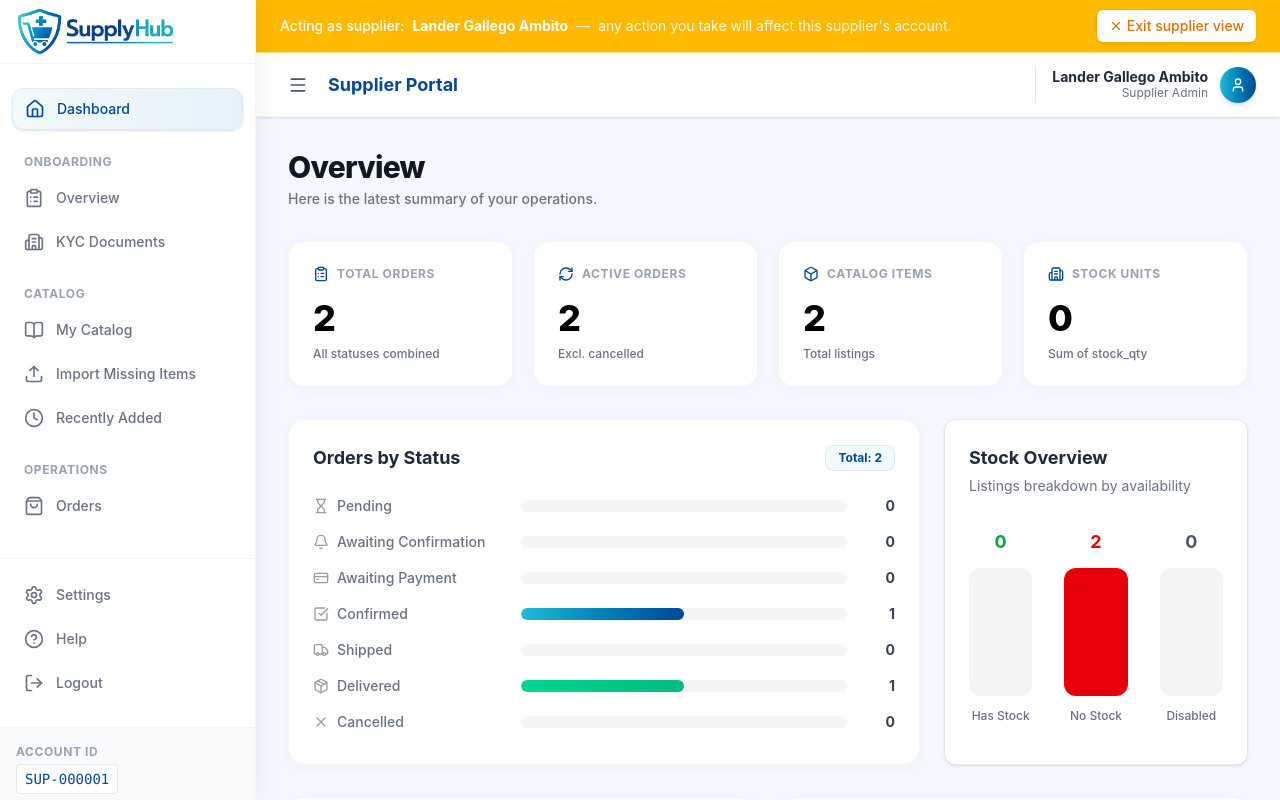
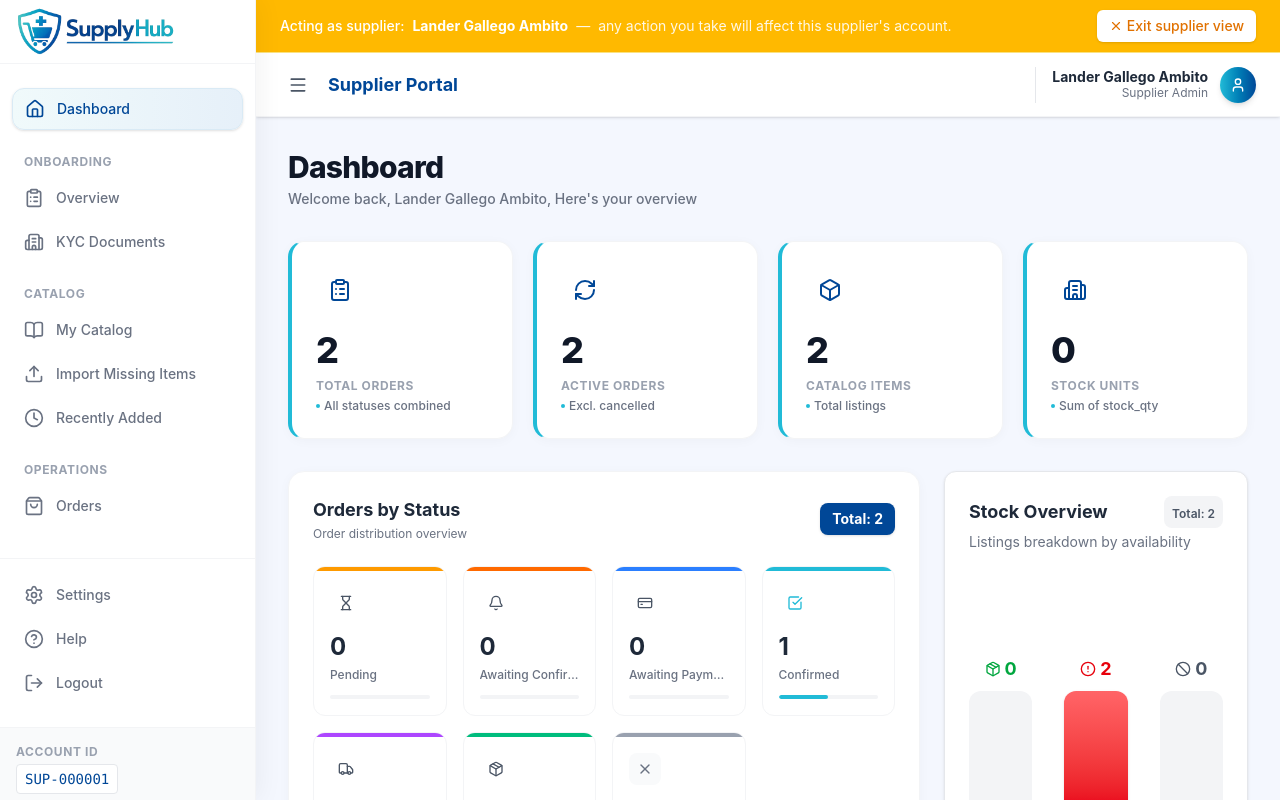
Before and after one commit to yujiin770/supply-hub, a React (Vite) app: page / in a window 1280 px wide. Built offline with nearby package versions, Linux system fonts and the light colour scheme.

Commit message:
update dashboard

```diff
--- a/src/App.tsx
+++ b/src/App.tsx
@@ -40,7 +40,6 @@ function App() {
     return () => clearTimeout(timer);
   }, []);
 
-
   if (loading) {
     return (
       <DashboardLayout>
@@ -58,7 +57,29 @@ function App() {
         {/* Row 2: Charts Skeleton */}
         <div className="grid grid-cols-1 lg:grid-cols-3 gap-6 mb-8">
           <div className="lg:col-span-2">
-            <LoadingSkeleton type="chart" />
+            {/* Orders by Status Card Skeleton - Matching the actual card grid */}
+            <div className="bg-white rounded-2xl shadow-[0_2px_12px_rgba(0,0,0,0.03)] border border-gray-100 p-6">
+              <div className="flex items-center justify-between mb-6">
+                <div>
+                  <div className="h-6 bg-gray-100 rounded-md w-40 animate-pulse mb-2"></div>
+                  <div className="h-3 bg-gray-100 rounded-md w-48 animate-pulse"></div>
+                </div>
+                <div className="h-8 bg-gray-100 rounded-lg w-20 animate-pulse"></div>
+              </div>
+              <div className="grid grid-cols-2 sm:grid-cols-3 lg:grid-cols-4 gap-4">
+                {[1, 2, 3, 4, 5, 6, 7].map((i) => (
+                  <div key={i} className="rounded-xl border border-gray-100 overflow-hidden">
+                    <div className="h-1 w-full bg-gray-100 animate-pulse"></div>
+                    <div className="p-4">
+                      <div className="w-8 h-8 rounded-lg bg-gray-100 animate-pulse mb-3"></div>
+                      <div className="h-7 bg-gray-100 rounded-md w-12 mb-1 animate-pulse"></div>
+                      <div className="h-3 bg-gray-100 rounded-md w-20 mb-3 animate-pulse"></div>
+                      <div className="h-1 bg-gray-100 rounded-full animate-pulse"></div>
+                    </div>
+                  </div>
+                ))}
+              </div>
+            </div>
           </div>
           <div className="lg:col-span-1">
             <LoadingSkeleton type="chart" />
@@ -78,9 +99,9 @@ function App() {
       <Toaster position="top-right" richColors />
 
       <div className="mb-8">
-        <h1 className="text-3xl font-extrabold text-gray-900 tracking-tight">Overview</h1>
+        <h1 className="text-3xl font-extrabold text-gray-900 tracking-tight">Dashboard</h1>
         <p className="text-sm text-gray-500 font-medium mt-1">
-          Here is the latest summary of your operations.
+          Welcome back, Lander Gallego Ambito, Here's your overview
         </p>
       </div>
 
--- a/src/components/dashboard/OrdersByStatus.tsx
+++ b/src/components/dashboard/OrdersByStatus.tsx
@@ -1,3 +1,4 @@
+// src/components/dashboard/OrdersByStatus.tsx
 import React from 'react';
 import { Hourglass, Bell, CreditCard, CheckSquare, Truck, Package, X } from 'lucide-react';
 
@@ -7,46 +8,68 @@ interface OrdersByStatusProps {
 
 const OrdersByStatus: React.FC<OrdersByStatusProps> = ({ orders }) => {
     const statuses = [
-        { label: 'Pending', icon: Hourglass, color: 'from-amber-300 to-amber-400' },
-        { label: 'Awaiting Confirmation', icon: Bell, color: 'from-orange-300 to-orange-400' },
-        { label: 'Awaiting Payment', icon: CreditCard, color: 'from-blue-300 to-blue-400' },
-        { label: 'Confirmed', icon: CheckSquare, color: 'from-[#21BBD7] to-[#004797]' },
-        { label: 'Shipped', icon: Truck, color: 'from-purple-300 to-purple-400' },
-        { label: 'Delivered', icon: Package, color: 'from-emerald-400 to-emerald-500' },
-        { label: 'Cancelled', icon: X, color: 'from-gray-300 to-gray-400' }
+        { label: 'Pending', icon: Hourglass, color: 'bg-amber-500' },
+        { label: 'Awaiting Confirmation', icon: Bell, color: 'bg-orange-500' },
+        { label: 'Awaiting Payment', icon: CreditCard, color: 'bg-blue-500'},
+        { label: 'Confirmed', icon: CheckSquare, color: 'bg-[#21BBD7]' },
+        { label: 'Shipped', icon: Truck, color: 'bg-purple-500'},
+        { label: 'Delivered', icon: Package, color: 'bg-emerald-500'},
+        { label: 'Cancelled', icon: X, color: 'bg-gray-400', bgColor: 'bg-gray-50' }
     ];
 
     const totalOrders = Object.values(orders).reduce((a, b) => a + b, 0);
 
     return (
-        <div className="bg-white rounded-2xl shadow-[0_2px_12px_rgba(0,0,0,0.03)] border border-gray-100 p-6 flex flex-col h-full">
+        <div className="bg-white rounded-2xl shadow-[0_2px_12px_rgba(0,0,0,0.03)] border border-gray-100 p-6">
+            {/* Header */}
             <div className="flex items-center justify-between mb-6">
-                <h3 className="text-lg font-bold text-gray-800">Orders by Status</h3>
-                <span className="bg-[#F0FAFB] text-[#004797] px-3 py-1 rounded-lg text-xs font-bold border border-[#D9EAF5]">
+                <div>
+                    <h3 className="text-lg font-bold text-gray-800">Orders by Status</h3>
+                    <p className="text-xs text-gray-500 mt-0.5">Order distribution overview</p>
+                </div>
+                <div className="bg-[#004797] text-white px-3 py-1.5 rounded-lg text-sm font-bold shadow-sm">
                     Total: {totalOrders}
-                </span>
+                </div>
             </div>
 
-            <div className="space-y-4 flex-1">
+            {/* Status Grid - 2 columns on mobile, 3 on tablet, 4 on desktop */}
+            <div className="grid grid-cols-2 sm:grid-cols-3 lg:grid-cols-4 gap-4">
                 {statuses.map((status) => {
-                    const count = orders[status.label] || orders['Awaiting Your Confirmation'] || 0; // fallback for naming mismatch
-                    const actualCount = status.label === 'Awaiting Confirmation' ? orders['Awaiting Your Confirmation'] : orders[status.label] || 0;
-                    const width = totalOrders === 0 ? 0 : (actualCount / totalOrders) * 100;
+                    const actualCount = status.label === 'Awaiting Confirmation'
+                        ? orders['Awaiting Your Confirmation']
+                        : orders[status.label] || 0;
                     const Icon = status.icon;
 
                     return (
-                        <div key={status.label} className="flex items-center gap-4 text-sm group">
-                            <div className="w-40 sm:w-48 flex items-center gap-2 text-gray-500 font-medium group-hover:text-gray-800 transition-colors">
-                                <Icon className="w-4 h-4 opacity-70" />
-                                <span className="truncate">{status.label}</span>
+                        <div
+                            key={status.label}
+                            className="group relative overflow-hidden rounded-xl border border-gray-100 hover:shadow-md transition-all duration-300 hover:-translate-y-0.5"
+                        >
+                            {/* Colored top bar */}
+                            <div className={`h-1 w-full ${status.color}`}></div>
+
+                            {/* Content */}
+                            <div className="p-4">
+                                <div className={`w-8 h-8 rounded-lg ${status.bgColor} flex items-center justify-center mb-3`}>
+                                    <Icon className={`w-4 h-4 ${status.label === 'Confirmed' ? 'text-[#21BBD7]' : status.label === 'Cancelled' ? 'text-gray-500' : 'text-gray-600'}`} />
+                                </div>
+
+                                <div className="text-2xl font-bold text-gray-800 mb-1">
+                                    {actualCount}
+                                </div>
+
+                                <div className="text-xs text-gray-500 font-medium truncate">
+                                    {status.label}
+                                </div>
+
+                                {/* Progress bar for visual representation */}
+                                <div className="mt-3 h-1 bg-gray-100 rounded-full overflow-hidden">
+                                    <div
+                                        className={`h-full ${status.color} rounded-full transition-all duration-500`}
+                                        style={{ width: totalOrders === 0 ? '0%' : `${(actualCount / totalOrders) * 100}%` }}
+                                    />
+                                </div>
                             </div>
-                            <div className="flex-1 h-3 bg-gray-100 rounded-full overflow-hidden">
-                                <div
-                                    className={`h-full bg-gradient-to-r ${status.color} transition-all duration-700 ease-out rounded-full`}
-                                    style={{ width: `${width}%` }}
-                                />
-                            </div>
-                            <div className="w-8 font-bold text-gray-700 text-right">{actualCount}</div>
                         </div>
                     );
                 })}
@@ -54,4 +77,5 @@ const OrdersByStatus: React.FC<OrdersByStatusProps> = ({ orders }) => {
         </div>
     );
 };
+
 export default OrdersByStatus;
--- a/src/components/dashboard/StatsCard.tsx
+++ b/src/components/dashboard/StatsCard.tsx
@@ -7,13 +7,14 @@ interface StatsCardProps {
     subtitle?: string;
     icon: LucideIcon;
     variant?: 'status' | 'summary';
+    borderColor?: string;
 }
 
-const StatsCard: React.FC<StatsCardProps> = ({ title, value, subtitle, icon: Icon, variant = 'status' }) => {
+const StatsCard: React.FC<StatsCardProps> = ({ title, value, subtitle, icon: Icon, variant = 'status', borderColor = 'border-l-4 border-l-[#21BBD7]' }) => {
     if (variant === 'status') {
         return (
             <div className="bg-white rounded-2xl border border-gray-100 p-5 shadow-[0_2px_12px_rgba(0,0,0,0.03)] hover:shadow-[0_8px_24px_rgba(0,0,0,0.06)] hover:-translate-y-0.5 transition-all duration-300 flex flex-col justify-between h-32 group">
-                <div className="w-10 h-10 rounded-full  text-[#004797]  flex items-center justify-between transition-colors">
+                <div className="w-10 h-10 rounded-xl bg-gradient-to-br from-[#F0FAFB] to-[#E6F0F9] text-[#21BBD7] flex items-center justify-center transition-all duration-300 group-hover:scale-110 group-hover:from-[#21BBD7] group-hover:to-[#004797] group-hover:text-white">
                     <Icon className="w-5 h-5" />
                 </div>
                 <div className="mt-2">
@@ -25,14 +26,38 @@ const StatsCard: React.FC<StatsCardProps> = ({ title, value, subtitle, icon: Ico
     }
 
     return (
-        <div className="bg-white rounded-2xl border border-gray-100 p-6 shadow-[0_2px_12px_rgba(0,0,0,0.03)] hover:shadow-[0_8px_24px_rgba(0,0,0,0.06)] transition-all duration-300 relative overflow-hidden">
-            <div className="absolute top-0 right-0 w-24 h-24 from-[#21BBD7]/10 to-transparent rounded-bl-full -mr-4 -mt-4"></div>
-            <div className="flex items-center gap-2 mb-4 relative z-10">
-                <Icon className="w-4 h-4 text-[#004797]" />
-                <span className="text-xs font-bold text-gray-400 uppercase tracking-wider">{title}</span>
+        <div className={`bg-white rounded-2xl border border-gray-100 ${borderColor} p-6 shadow-[0_2px_12px_rgba(0,0,0,0.03)] hover:shadow-[0_8px_24px_rgba(0,0,0,0.08)] transition-all duration-300 hover:-translate-y-1 relative overflow-hidden group`}>
+            {/* Animated gradient background on hover */}
+            <div className="absolute inset-0 bg-gradient-to-r from-[#21BBD7]/0 to-[#004797]/0 group-hover:from-[#21BBD7]/5 group-hover:to-[#004797]/5 transition-all duration-500"></div>
+
+            {/* Decorative circle */}
+            <div className="absolute -top-10 -right-10 w-24 h-24 rounded-full from-[#21BBD7]/10 to-[#004797]/5 group-hover:scale-150 transition-transform duration-500"></div>
+
+            {/* Icon with modern styling */}
+            <div className="flex items-center justify-between mb-4 relative z-10">
+                <div className="w-12 h-12 rounded-xl from-[#21BBD7]/10 to-[#004797]/10 flex items-center justify-center group-hover:scale-110 transition-transform duration-300">
+                    <Icon className="w-6 h-6 text-[#004797] group-hover:text-[#21BBD7] transition-colors" />
+                </div>
             </div>
-            <div className="text-4xl font-extrabold text-black relative z-10">{value}</div>
-            {subtitle && <div className="text-xs text-gray-500 mt-2 font-medium relative z-10">{subtitle}</div>}
+
+            {/* Value and Title */}
+            <div className="relative z-10">
+                <div className="text-3xl md:text-4xl font-extrabold text-gray-900 mb-2 tracking-tight">
+                    {value}
+                </div>
+                <div className="text-xs font-bold text-gray-400 uppercase tracking-wider mb-1">
+                    {title}
+                </div>
+                {subtitle && (
+                    <div className="text-xs text-gray-500 font-medium flex items-center gap-1">
+                        <span className="inline-block w-1 h-1 rounded-full bg-[#21BBD7]"></span>
+                        {subtitle}
+                    </div>
+                )}
+            </div>
+
+            {/* Bottom accent line */}
+            <div className="absolute bottom-0 left-0 right-0 h-0.5 bg-gradient-to-r from-[#21BBD7] to-[#004797] opacity-0 group-hover:opacity-100 transition-opacity duration-300"></div>
         </div>
     );
 };
--- a/src/components/dashboard/StockOverview.tsx
+++ b/src/components/dashboard/StockOverview.tsx
@@ -1,4 +1,6 @@
+// src/components/dashboard/StockOverview.tsx
 import React from 'react';
+import { Package, AlertCircle, Ban } from 'lucide-react';
 
 interface StockOverviewProps {
     hasStock: number;
@@ -7,28 +9,88 @@ interface StockOverviewProps {
 }
 
 const StockOverview: React.FC<StockOverviewProps> = ({ hasStock, noStock, disabled }) => {
+    const total = hasStock + noStock + disabled;
+
     return (
-        <div className="bg-white rounded-xl shadow-sm border border-gray-200 p-6 flex flex-col h-full">
-            <h3 className="text-lg font-bold text-gray-800 mb-1">Stock Overview</h3>
-            <p className="text-sm text-gray-500 mb-8">Listings breakdown by availability</p>
+        <div className="bg-white rounded-xl shadow-sm border border-gray-200 p-6 flex flex-col h-full hover:shadow-md transition-shadow duration-300">
+            <div className="flex items-center justify-between mb-1">
+                <h3 className="text-lg font-bold text-gray-800">Stock Overview</h3>
+                {total > 0 && (
+                    <div className="bg-gray-100 px-2 py-1 rounded-lg">
+                        <span className="text-xs font-semibold text-gray-600">Total: {total}</span>
+                    </div>
+                )}
+            </div>
+            <p className="text-sm text-gray-500 mb-6">Listings breakdown by availability</p>
 
             <div className="grid grid-cols-3 gap-4 sm:gap-8 flex-1 content-end pb-4">
-                <div className="flex flex-col items-center">
-                    <span className="text-lg font-bold text-green-600 mb-3">{hasStock}</span>
-                    <div className={`w-full h-32 rounded-xl ${hasStock > 0 ? 'bg-green-500' : 'bg-gray-100'}`}></div>
-                    <span className="text-xs text-gray-500 mt-3 font-medium">Has Stock</span>
+                {/* Has Stock */}
+                <div className="flex flex-col items-center group">
+                    <div className="flex items-center gap-1 mb-2">
+                        <Package className="w-4 h-4 text-green-600" />
+                        <span className="text-lg font-bold text-green-600">{hasStock}</span>
+                    </div>
+                    <div className={`w-full h-32 rounded-xl transition-all duration-300 ${hasStock > 0 ? 'bg-gradient-to-b from-green-400 to-green-600 shadow-sm' : 'bg-gray-100'}`}>
+                        {hasStock > 0 && (
+                            <div className="w-full h-full flex items-end justify-center pb-2">
+                                <span className="text-white text-xs font-bold opacity-0 group-hover:opacity-100 transition-opacity">
+                                    {hasStock} items
+                                </span>
+                            </div>
+                        )}
+                    </div>
+                    <span className="text-xs font-medium text-gray-500 mt-3 group-hover:text-green-600 transition-colors">Has Stock</span>
+                    {total > 0 && hasStock > 0 && (
+                        <span className="text-[10px] text-gray-400 mt-1">
+                            {((hasStock / total) * 100).toFixed(1)}%
+                        </span>
+                    )}
                 </div>
 
-                <div className="flex flex-col items-center">
-                    <span className="text-lg font-bold text-red-600 mb-3">{noStock}</span>
-                    <div className={`w-full h-32 rounded-xl ${noStock > 0 ? 'bg-red-600 mb' : 'bg-gray-100'}`}></div>
-                    <span className="text-xs text-gray-500 mt-3 font-medium">No Stock</span>
+                {/* No Stock */}
+                <div className="flex flex-col items-center group">
+                    <div className="flex items-center gap-1 mb-2">
+                        <AlertCircle className="w-4 h-4 text-red-600" />
+                        <span className="text-lg font-bold text-red-600">{noStock}</span>
+                    </div>
+                    <div className={`w-full h-32 rounded-xl transition-all duration-300 ${noStock > 0 ? 'bg-gradient-to-b from-red-400 to-red-600 shadow-sm' : 'bg-gray-100'}`}>
+                        {noStock > 0 && (
+                            <div className="w-full h-full flex items-end justify-center pb-2">
+                                <span className="text-white text-xs font-bold opacity-0 group-hover:opacity-100 transition-opacity">
+                                    {noStock} items
+                                </span>
+                            </div>
+                        )}
+                    </div>
+                    <span className="text-xs font-medium text-gray-500 mt-3 group-hover:text-red-600 transition-colors">No Stock</span>
+                    {total > 0 && noStock > 0 && (
+                        <span className="text-[10px] text-gray-400 mt-1">
+                            {((noStock / total) * 100).toFixed(1)}%
+                        </span>
+                    )}
                 </div>
 
-                <div className="flex flex-col items-center">
-                    <span className="text-lg font-bold text-gray-600 mb-3">{disabled}</span>
-                    <div className={`w-full h-32 rounded-xl ${disabled > 0 ? 'bg-gray-400' : 'bg-gray-100'}`}></div>
-                    <span className="text-xs text-gray-500 mt-3 font-medium">Disabled</span>
+                {/* Disabled */}
+                <div className="flex flex-col items-center group">
+                    <div className="flex items-center gap-1 mb-2">
+                        <Ban className="w-4 h-4 text-gray-600" />
+                        <span className="text-lg font-bold text-gray-600">{disabled}</span>
+                    </div>
+                    <div className={`w-full h-32 rounded-xl transition-all duration-300 ${disabled > 0 ? 'bg-gradient-to-b from-gray-400 to-gray-600 shadow-sm' : 'bg-gray-100'}`}>
+                        {disabled > 0 && (
+                            <div className="w-full h-full flex items-end justify-center pb-2">
+                                <span className="text-white text-xs font-bold opacity-0 group-hover:opacity-100 transition-opacity">
+                                    {disabled} items
+                                </span>
+                            </div>
+                        )}
+                    </div>
+                    <span className="text-xs font-medium text-gray-500 mt-3 group-hover:text-gray-700 transition-colors">Disabled</span>
+                    {total > 0 && disabled > 0 && (
+                        <span className="text-[10px] text-gray-400 mt-1">
+                            {((disabled / total) * 100).toFixed(1)}%
+                        </span>
+                    )}
                 </div>
             </div>
         </div>
--- a/src/components/dashboard/TopItems.tsx
+++ b/src/components/dashboard/TopItems.tsx
@@ -53,5 +53,4 @@ const TopItems: React.FC<TopItemsProps> = ({ type, items }) => {
         </div>
     );
 };
-
 export default TopItems;
--- a/src/components/layout/DashboardLayout.tsx
+++ b/src/components/layout/DashboardLayout.tsx
@@ -1,4 +1,3 @@
-// src/components/layout/DashboardLayout.tsx
 import React, { useState } from 'react';
 import Sidebar from './Sidebar';
 import { Menu, Bell, User, X } from 'lucide-react';
@@ -27,7 +26,7 @@ const DashboardLayout: React.FC<DashboardLayoutProps> = ({ children }) => {
         isDesktopCollapsed={isDesktopCollapsed}
         isMobileOpen={isMobileOpen}
         setIsMobileOpen={setIsMobileOpen}
-        setIsDesktopCollapsed={setIsDesktopCollapsed}  // Added this line
+        setIsDesktopCollapsed={setIsDesktopCollapsed}
       />
 
       {/* Main Content Area */}
@@ -107,7 +106,7 @@ const DashboardLayout: React.FC<DashboardLayoutProps> = ({ children }) => {
 
         {/* Scrollable Page Content */}
         <main className="flex-1 overflow-y-auto p-4 sm:p-6 lg:p-8 w-full">
-          <div className="max-w-[1525px] mx-auto">
+          <div className="max-w-[1550px] mx-auto">
             {children}
           </div>
         </main>
--- a/src/components/layout/Sidebar.tsx
+++ b/src/components/layout/Sidebar.tsx
@@ -1,4 +1,3 @@
-// src/components/layout/Sidebar.tsx
 import React, { useState } from 'react';
 import SidebarLogo from '../sidebar/SidebarLogo';
 import SidebarNav from '../sidebar/SidebarNav';
--- a/src/components/sidebar/SidebarBottomActions.tsx
+++ b/src/components/sidebar/SidebarBottomActions.tsx
@@ -1,4 +1,3 @@
-// src/components/sidebar/SidebarBottomActions.tsx
 import React from 'react';
 import { Settings, HelpCircle, LogOut } from 'lucide-react';
 import SidebarNavItem from './SidebarNavItem';
--- a/src/components/sidebar/SidebarLogo.tsx
+++ b/src/components/sidebar/SidebarLogo.tsx
@@ -1,4 +1,3 @@
-// src/components/sidebar/SidebarLogo.tsx
 import React from 'react';
 
 interface SidebarLogoProps {
```
